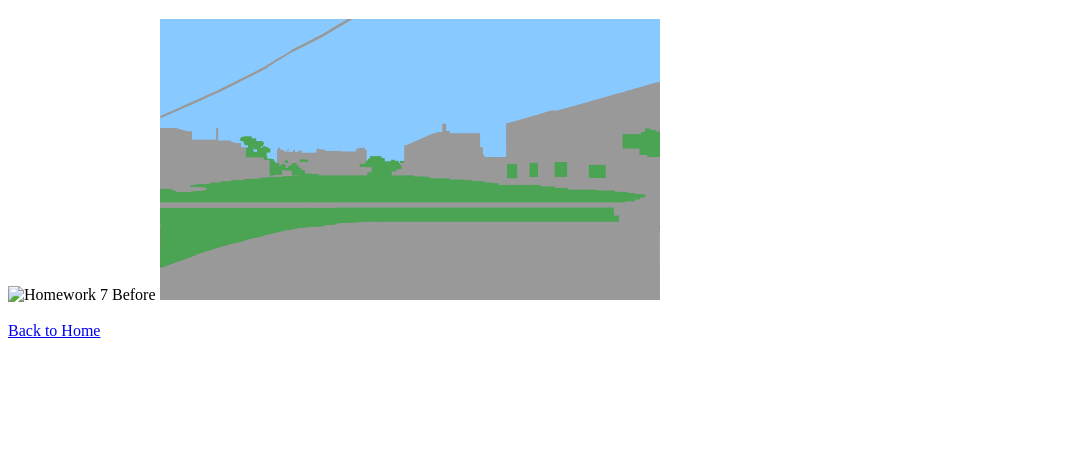
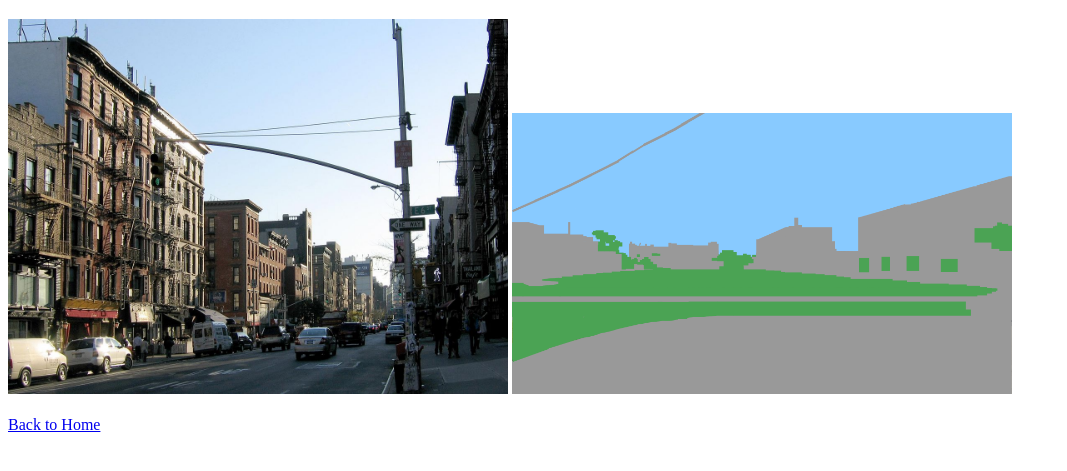
Before and after one commit to orxhy/medpl150-lab-orchid, a plain HTML site: page homework7.html in a window 1280 px wide. Shown: the part 61-532 px from the top of the page, without its empty margins (0-1067 px from the left). Drawn offline with Linux system fonts and the light colour scheme.

Commit message:
Change image format from PNG to JPG

```diff
--- a/homework7.html
+++ b/homework7.html
@@ -12,7 +12,7 @@
 
   <h1 style="color: purple; text-align: center;">Illustrated Environment</h1>
 
-    <img src="homework7-before.png" alt="Homework 7 Before" width="500">
+    <img src="homework7-before.jpg" alt="Homework 7 Before" width="500">
      <img src="homework7-after.png" alt="Homework 7 After" width="500">
 
     <br><br>
```
